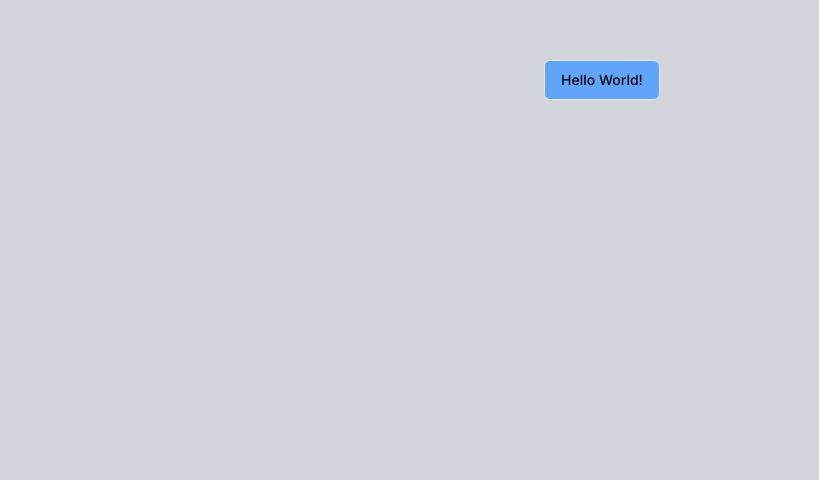
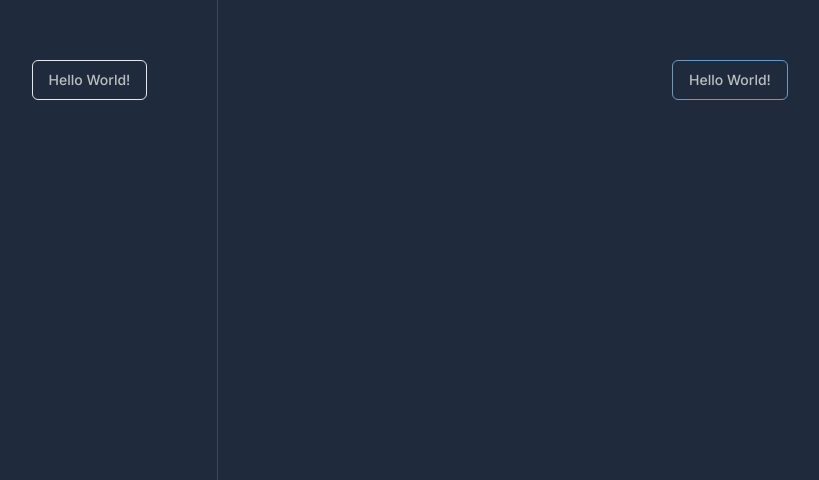
Before and after one commit to maiconlara/yugioh-password, a Next.js app: page / in a window 1280 px wide. Shown: the part 320-800 px from the top of the page, without its empty margins (38-857 px from the left). Built offline with nearby package versions, Linux system fonts and the light colour scheme.

Commit message:
Setting up styles and pages

```diff
--- a/src/app/layout.tsx
+++ b/src/app/layout.tsx
@@ -1,3 +1,4 @@
+import Menu from '@/components/base/Menu'
 import './globals.css'
 import type { Metadata } from 'next'
 import { Inter } from 'next/font/google'
@@ -16,7 +17,16 @@
 }) {
   return (
     <html lang="en">
-      <body className={inter.className}>{children}</body>
+        <body
+        className={`${inter.className} text-gray-100 bg-[#1F2B3D]`}
+      >
+        <main className="grid grid-cols-[20vw,80vw] h-screen ">
+          <Menu />
+          <div className="flex h-full max-h-screen flex-col bg-cover">
+            {children}
+          </div>
+        </main>
+      </body>
     </html>
   )
 }
--- a/src/app/page.tsx
+++ b/src/app/page.tsx
@@ -3,8 +3,10 @@
 
 export default function Home() {
   return (
-    <div className=" flex justify-center items-center h-screen bg-gray-300">
-      <Button variant="outline" className="bg-blue-400">Hello World!</Button>{" "}
+    <div className=" flex justify-center items-center h-screen bg-base-950">
+      <Button variant="outline" className="bg-base-950 border-base-400">
+        Hello World!
+      </Button>
     </div>
   );
 }
--- /dev/null
+++ b/src/app/password/page.tsx
@@ -0,0 +1,6 @@
+const Password = () => {
+  return (
+  <div>Hello World!!</div>
+  );
+};
+export default Password;
--- /dev/null
+++ b/src/components/base/Menu/index.tsx
@@ -0,0 +1,14 @@
+import { Button } from "@/components/ui/button";
+import Link from "next/link";
+
+export default function Menu() {
+  return (
+    <div className=" flex max-w-[20vw] justify-center items-center h-screen bg-base-950 border-r-[1px] border-gray-300/40">
+      <Link href={`/password`}>
+        <Button variant="outline" className="bg-[#1F2B3D]">
+          Hello World!
+        </Button>{" "}
+      </Link>
+    </div>
+  );
+}
--- a/tailwind.config.js
+++ b/tailwind.config.js
@@ -50,6 +50,31 @@
           DEFAULT: "hsl(var(--card))",
           foreground: "hsl(var(--card-foreground))",
         },
+        gray: {
+          50: "#eaeaea",
+          100: "#bebebf",
+          200: "#9e9ea0",
+          300: "#727275",
+          400: "#56565a",
+          500: "#2c2c31",
+          600: "#28282d",
+          700: "#1f1f23",
+          800: "#18181b",
+          900: "#121215",
+        },
+        base: {
+          50: "#f4f7fb",
+          100: "#e9eef5",
+          200: "#cedbe9",
+          300: "#a3bcd6",
+          400: "#7197bf",
+          500: "#4f7aa8",
+          600: "#3c618d",
+          700: "#324e72",
+          800: "#2c4460",
+          900: "#293a51",
+          950: "#1F2B3D"
+        },
       },
       borderRadius: {
         lg: "var(--radius)",
```
